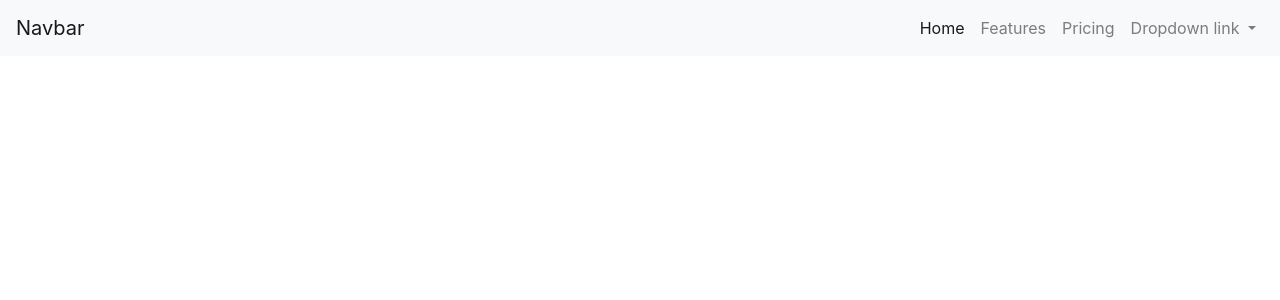
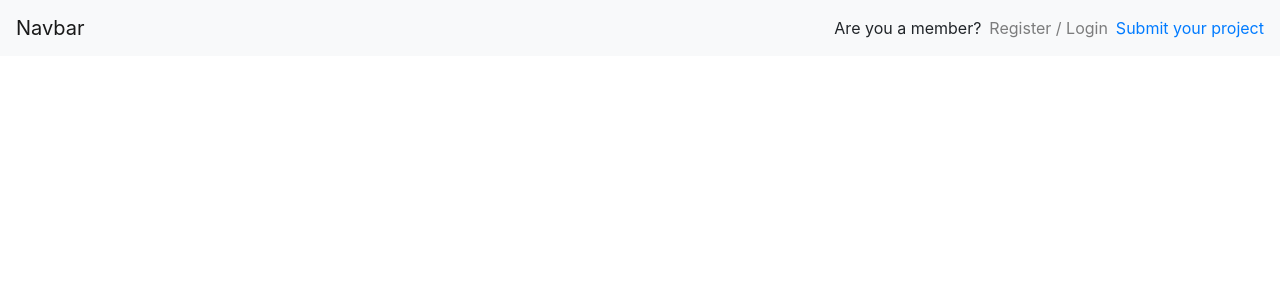
Before and after one commit to Mantongash/projected, a Django app: page / in a window 1280 px wide. Shown: the top 300 px of the page. Run offline with Django 3.2, Linux system fonts and the light colour scheme; some libraries are stand-ins or nearby versions.

Commit message:
Customized the navbar

```diff
--- a/app/templates/base.html
+++ b/app/templates/base.html
@@ -31,34 +31,15 @@
         <span class="navbar-toggler-icon"></span>
       </button>
       <div class="collapse navbar-collapse" id="navbarNavDropdown">
-        <ul class="navbar-nav ml-auto">
+        <ul class="navbar-nav ml-auto  d-flex align-items-center">
           <li class="nav-item active">
-            <a class="nav-link" href="#"
-              >Home <span class="sr-only">(current)</span></a
-            >
-          </li>
-          <li class="nav-item">
-            <a class="nav-link" href="#">Features</a>
-          </li>
-          <li class="nav-item">
-            <a class="nav-link" href="#">Pricing</a>
-          </li>
-          <li class="nav-item dropdown">
-            <a
-              class="nav-link dropdown-toggle"
-              href="http://example.com"
-              id="navbarDropdownMenuLink"
-              data-toggle="dropdown"
-              aria-haspopup="true"
-              aria-expanded="false"
-            >
-              Dropdown link
-            </a>
-            <div class="dropdown-menu" aria-labelledby="navbarDropdownMenuLink">
-              <a class="dropdown-item" href="#">Action</a>
-              <a class="dropdown-item" href="#">Another action</a>
-              <a class="dropdown-item" href="#">Something else here</a>
-            </div>
+              <li class="nav-item d-flex align-items-center">
+                Are you a member?
+                <a class="nav-link" href="#">Register / Login</a>
+              </li>
+              <li class="nav-item">
+                <a href="#">Submit your project</a>
+              </li>
           </li>
         </ul>
       </div>
```
